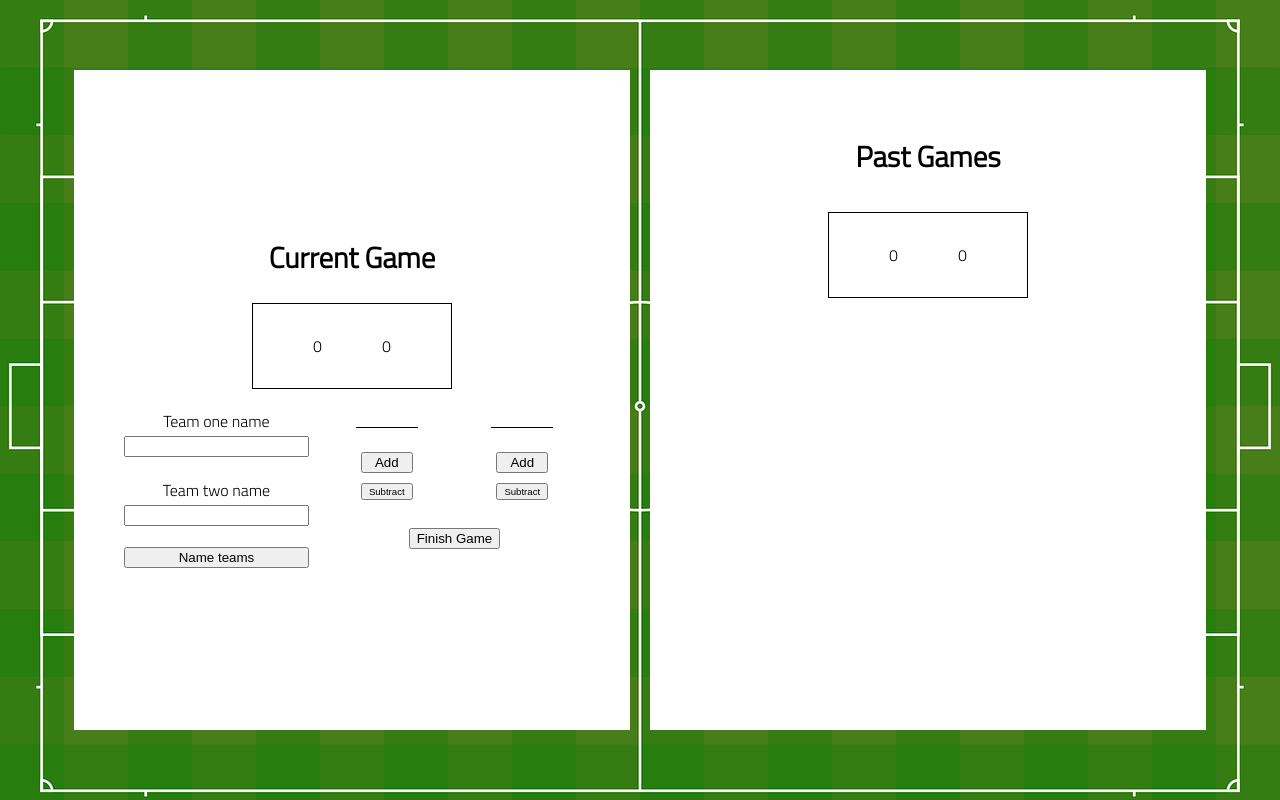
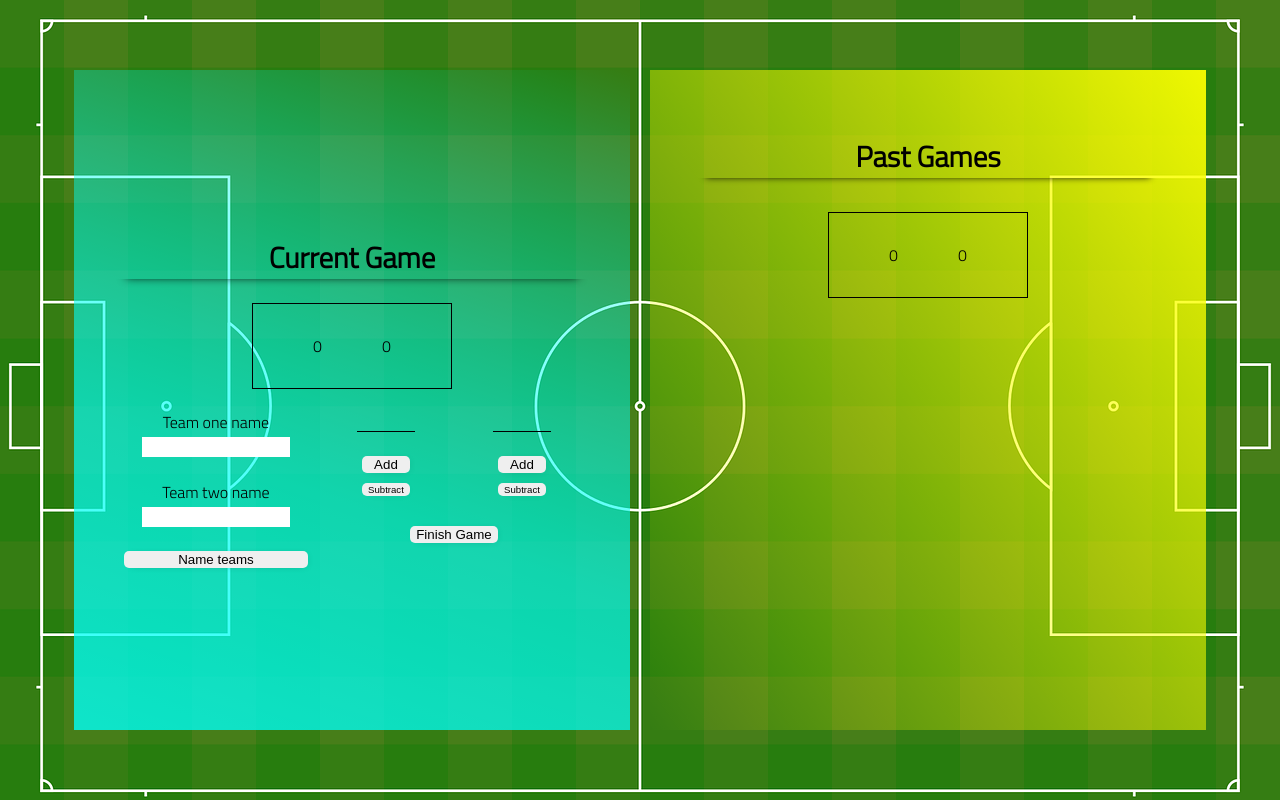
Before and after one commit to ryan-j-parker/soccer-scorekeeper, a plain HTML site: page index.html in a window 1280 px wide. Both pictures are taken after a click on the button "Finish Game". Drawn offline with Linux system fonts and the light colour scheme.

Commit message:
add style

```diff
--- a/app.js
+++ b/app.js
@@ -124,4 +124,5 @@ function displayAllGames() {
         pastGamesEl.append(gameEl);
     }
 
+    renderGame(name1, name2, score1, score2);
 }
--- a/styles/style.css
+++ b/styles/style.css
@@ -187,11 +187,63 @@ p {
 }
 
 .right {
-    overflow: scroll;
+    overflow: auto;
+    background: linear-gradient(236deg, #fbff00f1, 50%, transparent);
 }
 
 .left {
     display: flex;
     flex-direction: column;
     justify-content: center;
+    background: linear-gradient(19deg, #00fff7cb, 70%, transparent);
+
 }
+
+#team-one-input, #team-two-input {
+    width: 80%;
+    font-size: 1rem;
+    border: none;
+}
+
+.game.current {
+    font-weight: 500;
+}
+
+.form-and-buttons {
+    border: none;
+}
+
+#name-form-button, #team-one-add-button, #team-two-add-button, #team-one-subtract-button, #team-two-subtract-button, #finish-game-button {
+    border: none;
+    border-radius: 5px;
+    box-shadow: 2px 1px 10px -6px rgba(0,0,0,0.45);
+}
+
+#name-form-button:hover,
+#team-one-add-button:hover,
+#team-two-add-button:hover,
+#team-one-subtract-button:hover,
+#team-two-subtract-button:hover,
+#finish-game-button:hover {
+    cursor: pointer;
+}
+
+#name-form-button:active,
+#team-one-add-button:active,
+#team-two-add-button:active,
+#team-one-subtract-button:active,
+#team-two-subtract-button:active,
+#finish-game-button:active {
+    transform: translateY(2px);
+    background-color: rgba(0, 0, 0, 0.137);
+}
+
+
+
+.left h2 {
+    box-shadow: 0px 10px 10px -12px;
+}
+
+.right h2 {
+    box-shadow: 0px 15px 7px -16px;
+}
```
Also changed, not shown: index.html (+0 -2 lines).
